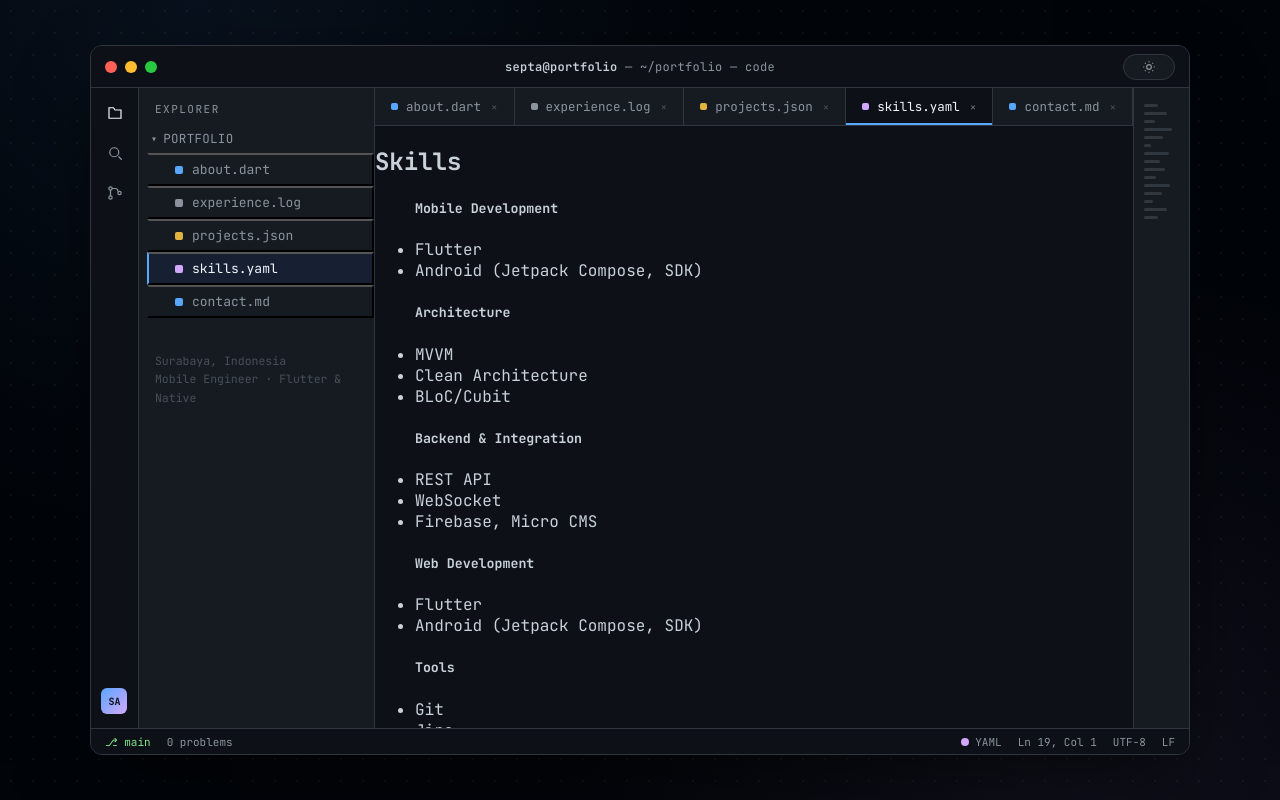
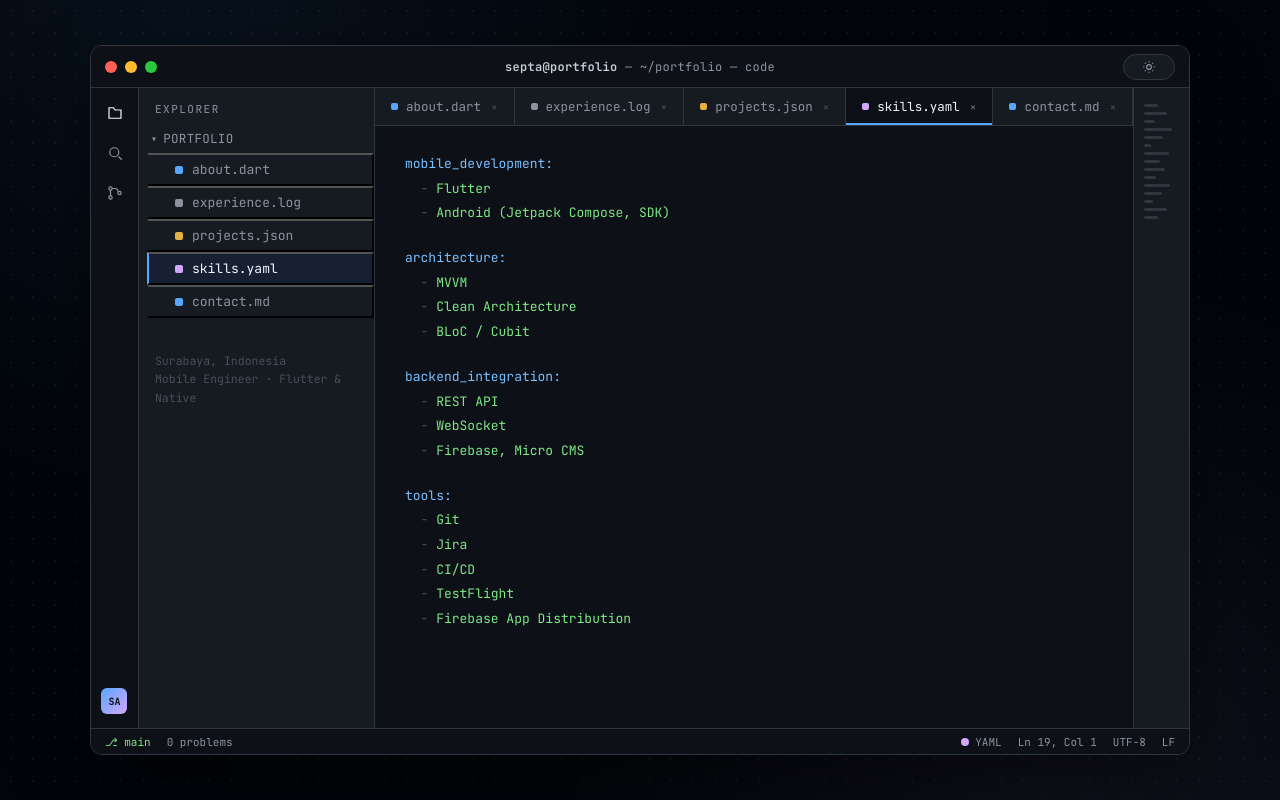
Before and after one commit to SeptAlfauzan/septaalfauzan.my.id, a Vue app: page /skills in a window 1280 px wide. Built offline with nearby package versions, Linux system fonts and the light colour scheme; no server answers.

Commit message:
feat: rewrite Skills as skills.yaml panel, drop duplicate

```diff
--- a/src/views/SkillsView.vue
+++ b/src/views/SkillsView.vue
@@ -1,27 +1,16 @@
 <script setup lang="ts">
-import SkillItem from '@/components/SkillItem.vue';
-const mobileDevItems = ['Flutter', 'Android (Jetpack Compose, SDK)'];
-const architectureItems = [
-  'MVVM', 'Clean Architecture', 'BLoC/Cubit'
-];
-const backendIntegrationItems = [
-'REST API', 'WebSocket', 'Firebase, Micro CMS'
-];
-const toolItems = [
-'Git', 'Jira', 'CI/CD', 'TestFlight', 'Firebase App Distribution',
-];
-
+import { skillGroups } from '@/data/skills'
 </script>
 
 <template>
-  <div
-  style="display: block;">
-  <h2>Skills</h2>
-
-  <SkillItem title="Mobile Development" :items="mobileDevItems" />
-  <SkillItem title="Architecture" :items="architectureItems" />
-  <SkillItem title="Backend & Integration" :items="backendIntegrationItems" />
-  <SkillItem title="Web Development" :items="mobileDevItems" />
-  <SkillItem title="Tools" :items="toolItems" />
-</div>
+  <section class="panel">
+    <div class="yaml-block">
+      <div v-for="g in skillGroups" :key="g.key" class="yaml-group">
+        <div><span class="yaml-key">{{ g.key }}:</span></div>
+        <div v-for="item in g.items" :key="item">
+          <span class="yaml-dash">&nbsp;&nbsp;-</span> <span class="yaml-val">{{ item }}</span>
+        </div>
+      </div>
+    </div>
+  </section>
 </template>
```
Also changed, not shown: 1 other file (tests, documents, lock files or other folders).
